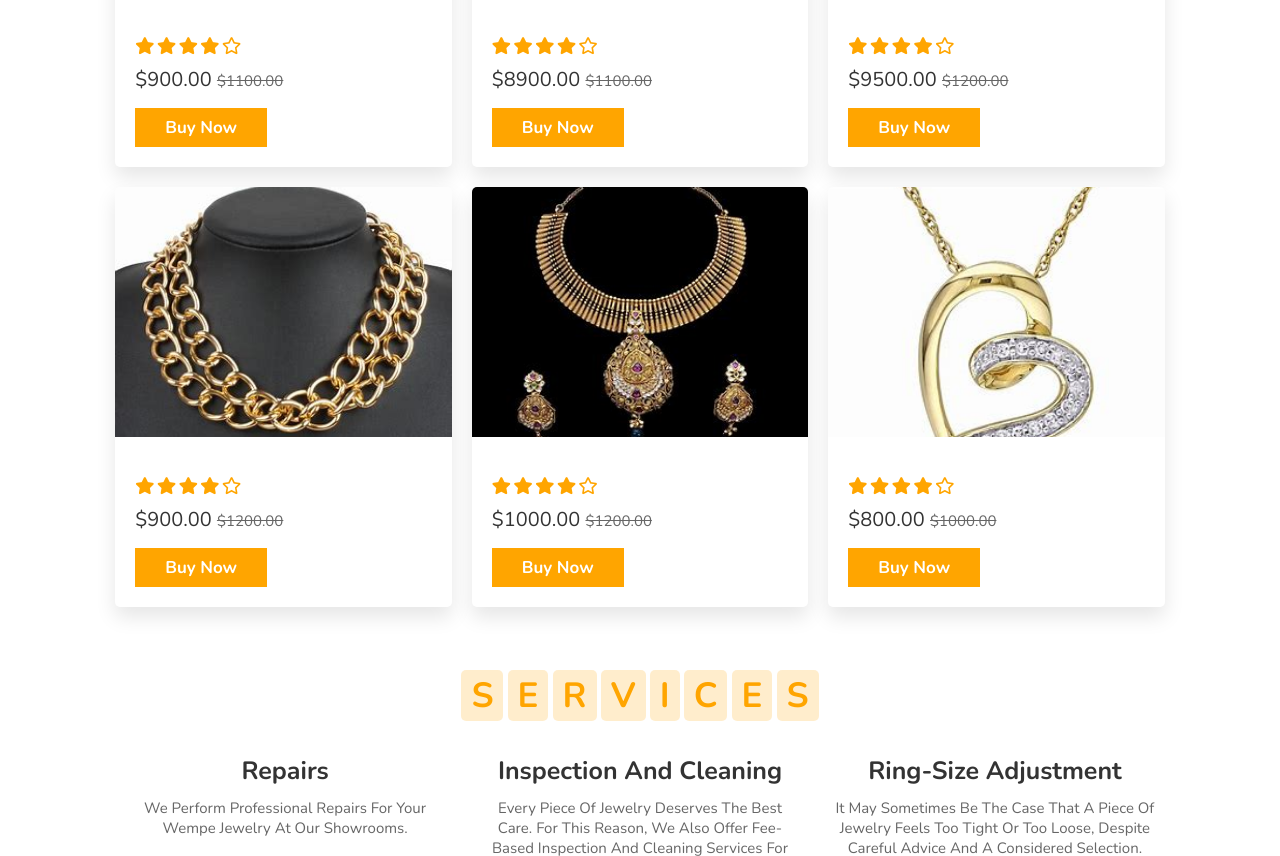
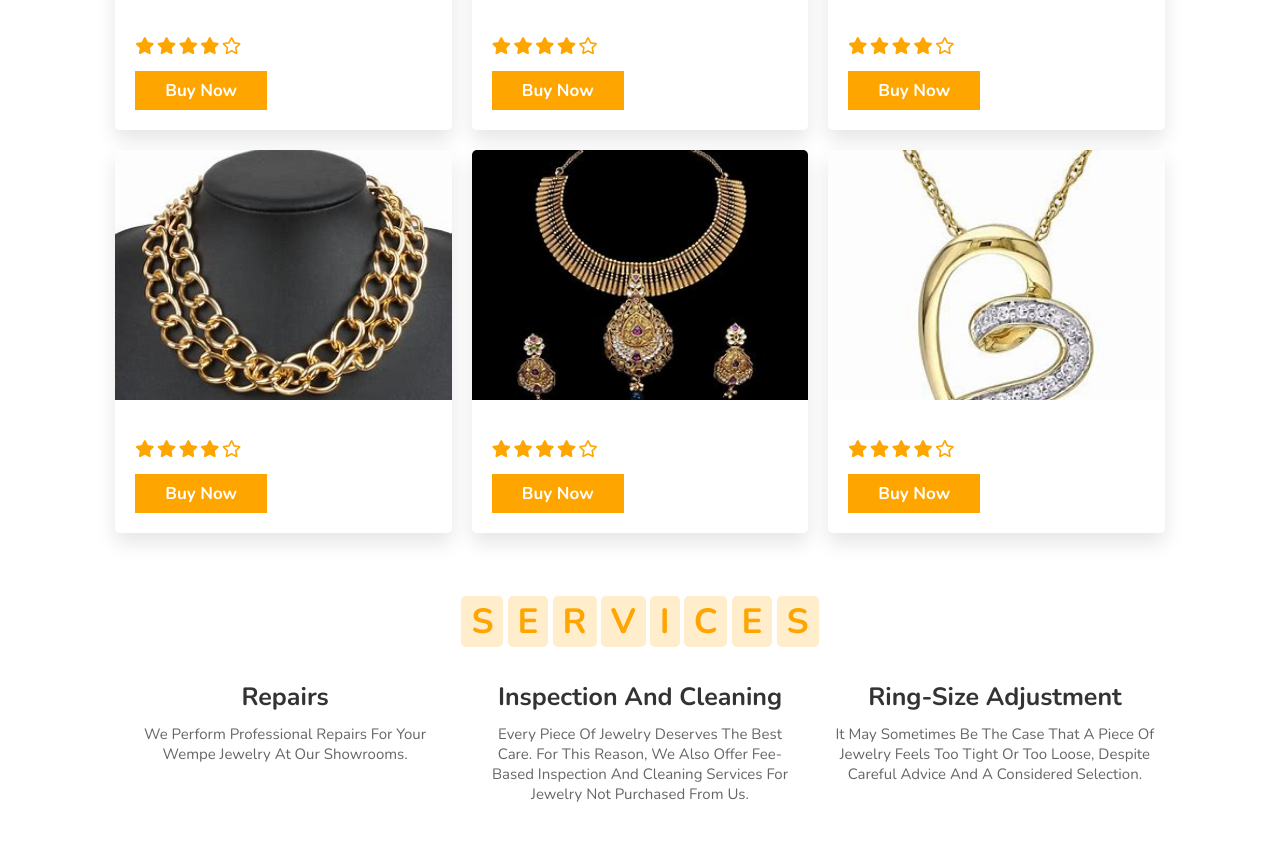
Before and after one commit to AdityaSoni007/JewellersWebsite, a website: page index.html in a window 1280 px wide. Shown: the part 1716-2572 px from the top of the page. Drawn offline with nearby package versions, Linux system fonts and the light colour scheme.

Commit message:
completed

```diff
--- a/index.html
+++ b/index.html
@@ -202,7 +202,7 @@
                     <i class="fas fa-star"></i>
                     <i class="far fa-star"></i>
                 </div>
-                <div class="price"> $900.00 <span>$1100.00</span> </div>
+
                 <a href="#" class="btn">Buy now</a>
             </div>
         </div>
@@ -219,7 +219,7 @@
                     <i class="fas fa-star"></i>
                     <i class="far fa-star"></i>
                 </div>
-                <div class="price"> $8900.00 <span>$1100.00</span> </div>
+
                 <a href="#" class="btn">Buy now</a>
             </div>
         </div>
@@ -236,7 +236,7 @@
                     <i class="fas fa-star"></i>
                     <i class="far fa-star"></i>
                 </div>
-                <div class="price"> $9500.00 <span>$1200.00</span> </div>
+
                 <a href="#" class="btn">Buy now</a>
             </div>
         </div>
@@ -253,7 +253,7 @@
                     <i class="fas fa-star"></i>
                     <i class="far fa-star"></i>
                 </div>
-                <div class="price"> $900.00 <span>$1200.00</span> </div>
+
                 <a href="#" class="btn">Buy now</a>
             </div>
         </div>
@@ -270,7 +270,7 @@
                     <i class="fas fa-star"></i>
                     <i class="far fa-star"></i>
                 </div>
-                <div class="price"> $1000.00 <span>$1200.00</span> </div>
+
                 <a href="#" class="btn">Buy now</a>
             </div>
         </div>
@@ -287,7 +287,7 @@
                     <i class="fas fa-star"></i>
                     <i class="far fa-star"></i>
                 </div>
-                <div class="price"> $800.00 <span>$1000.00</span> </div>
+
                 <a href="#" class="btn">Buy now</a>
             </div>
         </div>
```
